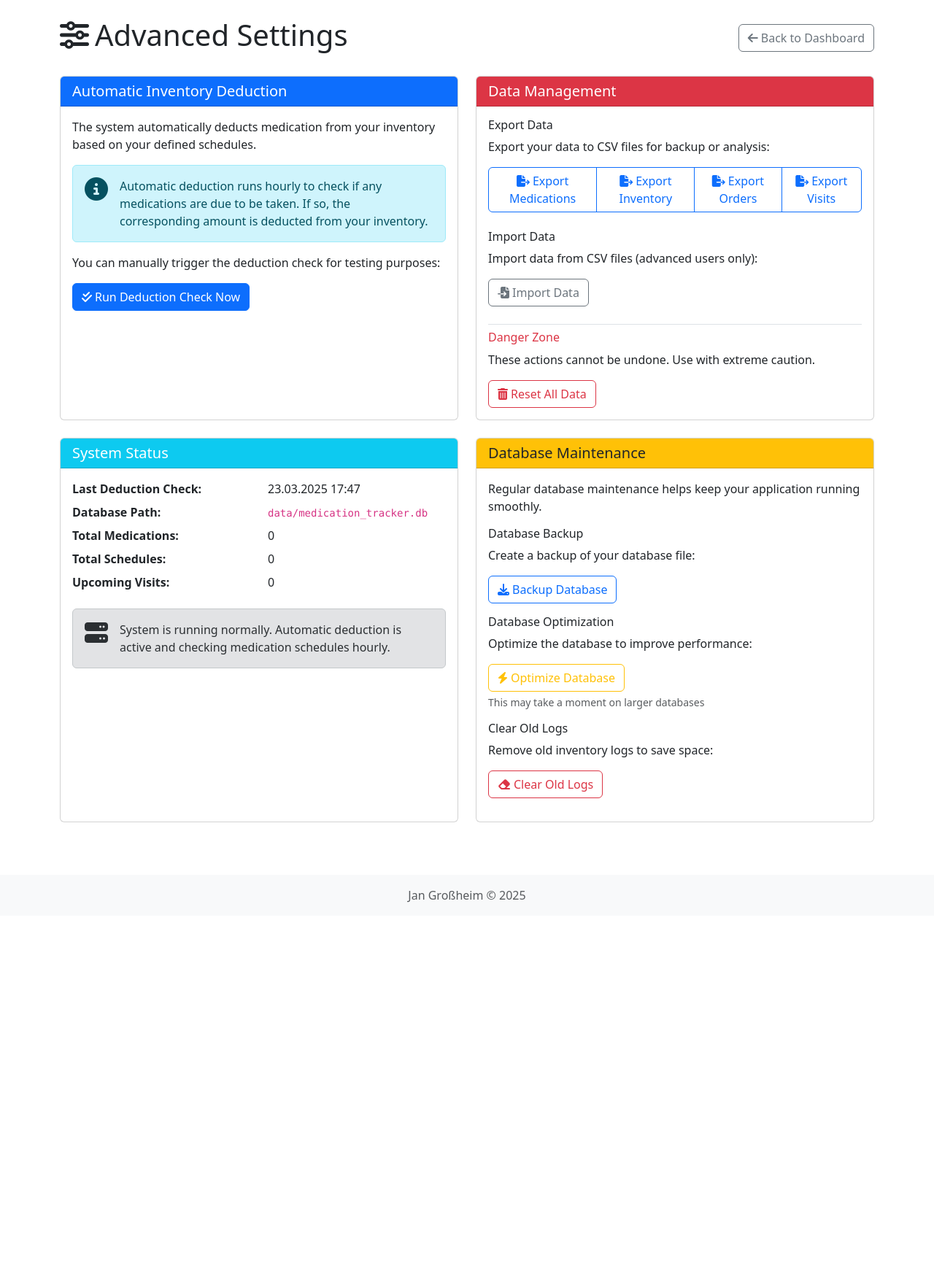
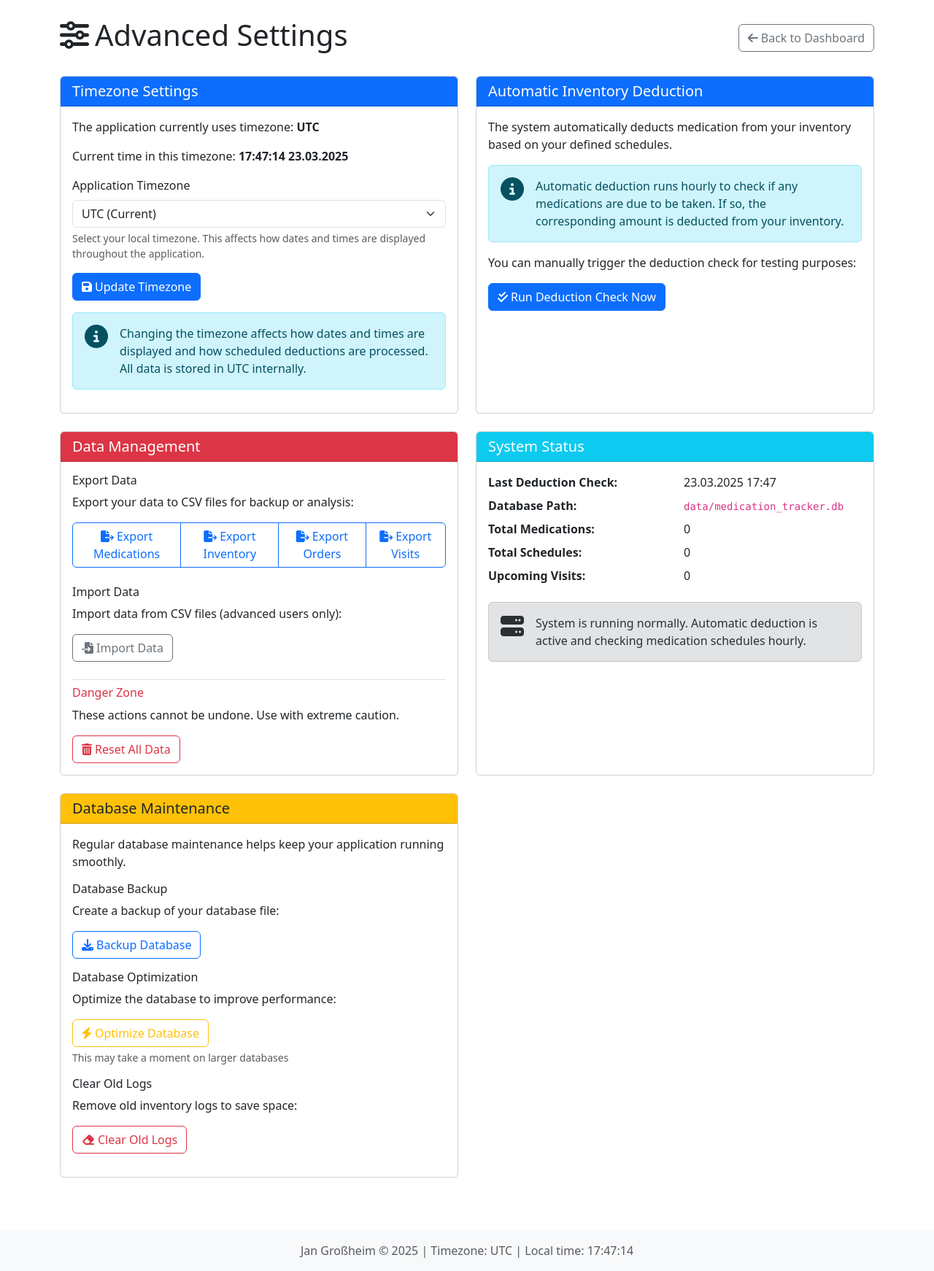
Before and after one commit to skjall/medication-tracker, a Flask app: page /settings/advanced in a window 1280 px wide. Shown: the part 56-1798 px from the top of the page at 73% size. Before the commit the page ends 1293 px from the top, so only its background shows below. Run offline with Flask 3, Linux system fonts and the light colour scheme.

Commit message:
Add timezone handling and formatting improvements; update requirements for pytz

```diff
--- a/app/hospital_visit_utils.py
+++ b/app/hospital_visit_utils.py
@@ -84,6 +84,7 @@ def auto_deduct_inventory():
     Should be run regularly (e.g. every hour) to ensure timely deductions.
     """
     from models import Medication
+    from utils import to_local_timezone, from_local_timezone
 
     logging.info("Running automatic inventory deduction")
 
--- a/app/main.py
+++ b/app/main.py
@@ -92,8 +92,25 @@ def create_app(test_config: Optional[Dict[str, Any]] = None) -> Flask:
     # Context processor to add date/time variables to all templates
     @app.context_processor
     def inject_now():
-        # Important: Send a timezone-aware datetime to the templates
-        return {"now": utcnow()}
+        # Get UTC time first
+        utc_now = utcnow()
+
+        # Convert to local timezone
+        from utils import to_local_timezone
+
+        local_now = to_local_timezone(utc_now)
+
+        # Get settings for access in all templates
+        from models import HospitalVisitSettings
+
+        settings = HospitalVisitSettings.get_settings()
+
+        # Return both UTC and local time, plus settings
+        return {
+            "now": local_now,  # Local time for display
+            "utc_now": utc_now,  # UTC time for backend calculations
+            "settings": settings,  # Application settings for templates
+        }
 
     # Home route
     @app.route("/")
--- a/app/models.py
+++ b/app/models.py
@@ -1,7 +1,7 @@
 from __future__ import annotations
 from datetime import datetime, timedelta, timezone
 from typing import Dict, Optional, List, Tuple, Any
-import os
+from pytz import timezone as pytz_timezone
 import enum
 import json
 
@@ -557,23 +557,31 @@ class MedicationSchedule(db.Model):
     def is_due_now(self, current_time: datetime) -> bool:
         """
         Check if medication is due to be taken at the current time.
+
         Args:
-            current_time: The current datetime
+            current_time: The current datetime in UTC
+
         Returns:
             Boolean indicating if the medication is due
         """
-        # Ensure current_time is timezone-aware
+        # Ensure current_time is timezone-aware UTC
         current_time = ensure_timezone_utc(current_time)
+
+        # Convert to local timezone for comparison with schedule times
+        from utils import to_local_timezone
+
+        local_time = to_local_timezone(current_time)
 
         # If we've already deducted today or there's no last deduction, check schedule
         if self.last_deduction is not None:
             last_deduction = ensure_timezone_utc(self.last_deduction)
-            last_deduction_date = last_deduction.date()
-            if last_deduction_date == current_time.date():
+            # Convert last deduction to local time for date comparison
+            local_last_deduction = to_local_timezone(last_deduction)
+            if local_last_deduction.date() == local_time.date():
                 return False  # Already deducted today
 
         # Get current time in HH:MM format for comparison
-        current_time_str = current_time.strftime("%H:%M")
+        current_time_str = local_time.strftime("%H:%M")
         times_list = self.formatted_times
 
         # Check if current time matches any of the scheduled times
@@ -590,13 +598,15 @@ class MedicationSchedule(db.Model):
                 return True  # First time taking this medication
 
             last_deduction = ensure_timezone_utc(self.last_deduction)
-            days_since_last = (current_time.date() - last_deduction.date()).days
+            # Convert to local timezone for date comparison
+            local_last_deduction = to_local_timezone(last_deduction)
+            days_since_last = (local_time.date() - local_last_deduction.date()).days
             return days_since_last >= self.interval_days
 
         # For weekday schedule, check if today is one of the selected days
         elif self.schedule_type == ScheduleType.WEEKDAYS:
-            # Get day of week (0=Monday, 6=Sunday)
-            current_weekday = current_time.weekday()
+            # Get day of week (0=Monday, 6=Sunday) using local time
+            current_weekday = local_time.weekday()
             return current_weekday in self.formatted_weekdays
 
         return False
@@ -643,6 +653,9 @@ class HospitalVisitSettings(db.Model):
     # Whether orders should by default cover until next-but-one visit
     default_order_for_next_but_one: Mapped[bool] = mapped_column(Boolean, default=True)
 
+    # Timezone setting for the application
+    timezone_name: Mapped[str] = mapped_column(String(50), default="UTC")
+
     # Last automatic deduction check timestamp
     last_deduction_check: Mapped[Optional[datetime]] = mapped_column(
         DateTime, nullable=True
@@ -671,6 +684,7 @@ class HospitalVisitSettings(db.Model):
                 default_visit_interval=90,
                 auto_schedule_visits=False,
                 default_order_for_next_but_one=True,
+                timezone_name="UTC",
             )
             db.session.add(settings)
             db.session.commit()
--- a/app/templates/layout.html
+++ b/app/templates/layout.html
@@ -105,7 +105,11 @@
 
     <footer class="bg-light py-3 mt-auto">
         <div class="container text-center">
-            <p class="text-muted mb-0">Jan Gro&szlig;heim &copy; {{ now.year }}</p>
+            <p class="text-muted mb-0">
+                Jan Gro&szlig;heim &copy; {{ now.year }} |
+                Timezone: {{ settings.timezone_name }} |
+                Local time: {{ now.strftime('%H:%M:%S') }}
+            </p>
         </div>
     </footer>
 
--- a/app/templates/settings/advanced.html
+++ b/app/templates/settings/advanced.html
@@ -14,6 +14,62 @@
 </div>
 
 <div class="row">
+    <!-- Timezone Settings Card -->
+    <div class="col-md-6 mb-4">
+        <div class="card h-100">
+            <div class="card-header bg-primary text-white">
+                <h5 class="mb-0">Timezone Settings</h5>
+            </div>
+            <div class="card-body">
+                <p>The application currently uses timezone: <strong>{{ settings.timezone_name }}</strong></p>
+                <p>Current time in this timezone: <strong>{{ now.strftime('%H:%M:%S %d.%m.%Y') }}</strong></p>
+
+                <form action="{{ url_for('advanced.update_timezone') }}" method="POST">
+                    <div class="mb-3">
+                        <label for="timezone_name" class="form-label">Application Timezone</label>
+                        <select class="form-select" id="timezone_name" name="timezone_name">
+                            <optgroup label="Current">
+                                <option value="{{ settings.timezone_name }}" selected>
+                                    {{ settings.timezone_name }} (Current)
+                                </option>
+                            </optgroup>
+
+                            {% set regions = timezone_info | groupby('region') %}
+                            {% for region, timezones in regions %}
+                                <optgroup label="{{ region }}">
+                                    {% for tz in timezones %}
+                                        {% if tz.name != settings.timezone_name %}
+                                            <option value="{{ tz.name }}">{{ tz.display_name }}</option>
+                                        {% endif %}
+                                    {% endfor %}
+                                </optgroup>
+                            {% endfor %}
+                        </select>
+                        <div class="form-text">
+                            Select your local timezone. This affects how dates and times are displayed throughout the application.
+                        </div>
+                    </div>
+
+                    <button type="submit" class="btn btn-primary">
+                        <i class="fas fa-save me-1"></i>Update Timezone
+                    </button>
+                </form>
+
+                <div class="alert alert-info mt-3">
+                    <div class="d-flex">
+                        <i class="fas fa-info-circle me-3 fa-2x"></i>
+                        <div>
+                            <p class="mb-0">
+                                Changing the timezone affects how dates and times are displayed and how scheduled deductions are processed.
+                                All data is stored in UTC internally.
+                            </p>
+                        </div>
+                    </div>
+                </div>
+            </div>
+        </div>
+    </div>
+
     <!-- Automatic Deduction Card -->
     <div class="col-md-6 mb-4">
         <div class="card h-100">
@@ -43,7 +99,9 @@
             </div>
         </div>
     </div>
+</div>
 
+<div class="row">
     <!-- Data Management Card -->
     <div class="col-md-6 mb-4">
         <div class="card h-100">
@@ -88,9 +146,7 @@
             </div>
         </div>
     </div>
-</div>
 
-<div class="row">
     <!-- System Status Card -->
     <div class="col-md-6 mb-4">
         <div class="card h-100">
@@ -134,7 +190,9 @@
             </div>
         </div>
     </div>
+</div>
 
+<div class="row">
     <!-- Database Maintenance Card -->
     <div class="col-md-6 mb-4">
         <div class="card h-100">
--- a/app/utils.py
+++ b/app/utils.py
@@ -238,3 +238,85 @@ def optimize_database() -> Tuple[bool, str]:
 
     except Exception as e:
         return False, f"Error optimizing database: {str(e)}"
+
+
+def get_application_timezone():
+    """
+    Get the application timezone from settings.
+
+    Returns:
+        pytz timezone object for the configured timezone
+    """
+    from models import HospitalVisitSettings
+
+    settings = HospitalVisitSettings.get_settings()
+    import pytz
+
+    return pytz.timezone(settings.timezone_name)
+
+
+def to_local_timezone(dt: datetime) -> datetime:
+    """
+    Convert UTC datetime to local application timezone.
+
+    Args:
+        dt: Datetime object in UTC
+
+    Returns:
+        Datetime object converted to local application timezone
+    """
+    if dt is None:
+        return None
+    # Ensure datetime is UTC
+    dt = ensure_timezone_utc(dt)
+    # Convert to local timezone
+    return dt.astimezone(get_application_timezone())
+
+
+def from_local_timezone(dt: datetime) -> datetime:
+    """
+    Convert local datetime to UTC for storage.
+
+    Args:
+        dt: Datetime object in local timezone
+
+    Returns:
+        Datetime object converted to UTC
+    """
+    if dt is None:
+        return None
+    # If datetime has no timezone, assume it's in local timezone
+    if dt.tzinfo is None:
+        local_tz = get_application_timezone()
+        dt = local_tz.localize(dt)
+    # Convert to UTC
+    return dt.astimezone(timezone.utc)
+
+
+# Modified formatting functions
+def format_date(date: datetime) -> str:
+    """
+    Format a datetime object for display in local timezone.
+
+    Args:
+        date: The datetime object to format
+
+    Returns:
+        Formatted date string
+    """
+    date = to_local_timezone(date)
+    return date.strftime("%d.%m.%Y")
+
+
+def format_datetime(date: datetime) -> str:
+    """
+    Format a datetime object with time for display in local timezone.
+
+    Args:
+        date: The datetime object to format
+
+    Returns:
+        Formatted datetime string
+    """
+    date = to_local_timezone(date)
+    return date.strftime("%d.%m.%Y %H:%M")
--- a/requirements.txt
+++ b/requirements.txt
@@ -8,3 +8,4 @@ plotly==6.0.1
 pandas==2.2.3
 python-dateutil==2.9.0.post0
 gunicorn==23.0.0
+pytz==2025.1
```
Also changed, not shown: app/routes/advanced_settings.py (+78 -1 lines), app/routes/visits.py (+18 -11 lines), app/timezone_helper.py (added, +119 -0 lines).
